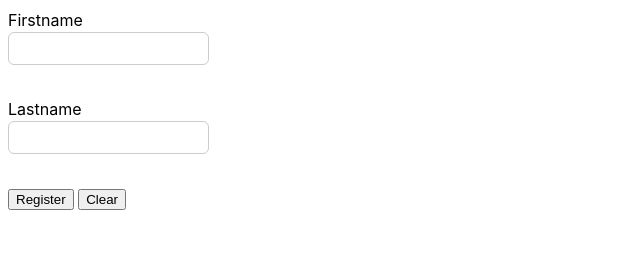
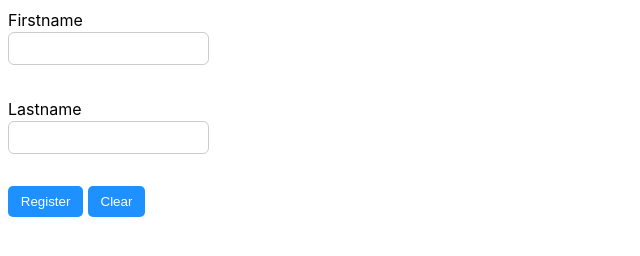
Before and after one commit to tonykrikorian/html-css-mosh, a plain HTML site: page Part2/Forms/index.html in a window 1280 px wide. Shown: the whole page, without its empty margins (0-640 px from the left). Drawn offline with Linux system fonts and the light colour scheme.

Commit message:
Ajustar formulario

```diff
--- a/Part2/Forms/styles.css
+++ b/Part2/Forms/styles.css
@@ -16,6 +16,7 @@ input[type="text"] {
   border: 1px solid #ccc;
   border-radius: 6px;
   padding: 0.5rem 0.7rem;
+  transition: border-color 0.15s, box-shadow 0.15s;
 }
 
 input[type="text"]:focus {
@@ -23,3 +24,11 @@ input[type="text"]:focus {
   outline: 0;
   box-shadow: 0 0 0 2px rgba(24, 117, 255, 0.25);
 }
+
+button {
+  background-color: dodgerblue;
+  border: 0;
+  color: white;
+  padding: 0.5rem 0.8rem;
+  border-radius: 5px;
+}
```
